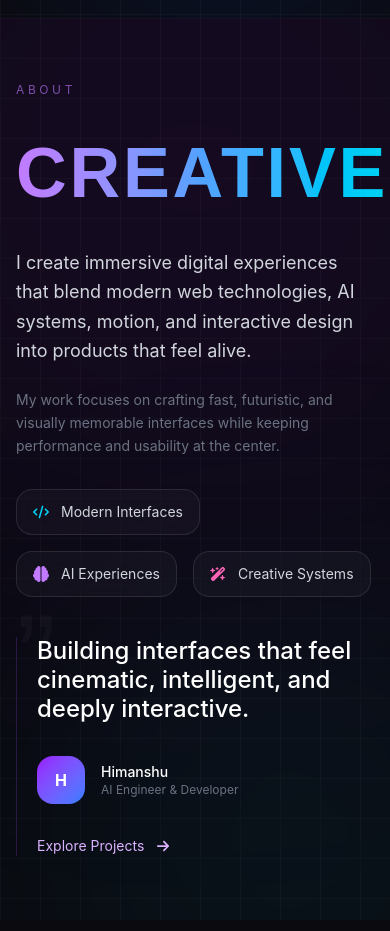
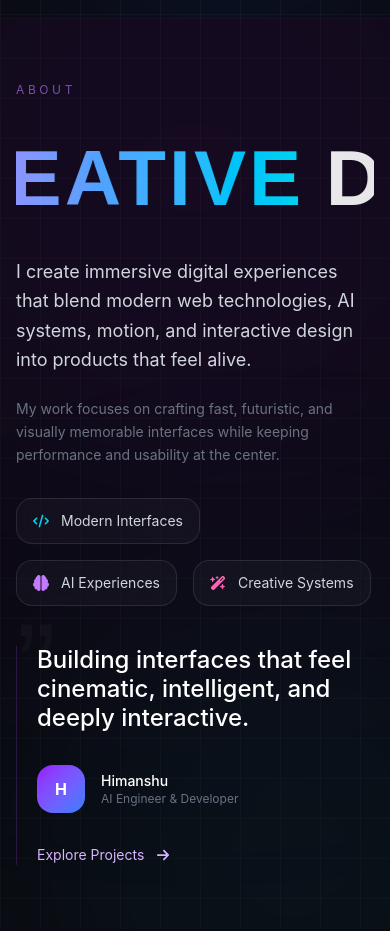
Before and after one commit to Himanshu110109/portfolio, a React (Vite) app: page / in a window 390 px wide. Shown: the part 864-1795 px from the top of the page. Built offline with nearby package versions, Linux system fonts and the light colour scheme.

Commit message:
Add horizontal scrolling effect to About section

```diff
--- a/src/components/About.jsx
+++ b/src/components/About.jsx
@@ -1,4 +1,4 @@
-import { motion } from "framer-motion";
+import { motion, useScroll, useTransform } from "framer-motion";
 import {
   FaArrowRight,
   FaBrain,
@@ -7,6 +7,16 @@ import {
 } from "react-icons/fa6";
 
 export default function About() {
+
+  const { scrollYProgress } = useScroll();
+
+  // Horizontal scrolling animation
+  const x = useTransform(
+    scrollYProgress,
+    [0.15, 0.45],
+    ["8%", "-35%"]
+  );
+
   return (
     <section
       id="about"
@@ -38,31 +48,43 @@ export default function About() {
           </p>
         </motion.div>
 
-        {/* BIG MARQUEE STYLE TITLE */}
-        <motion.div
-          initial={{ opacity: 0, y: 35 }}
-          whileInView={{ opacity: 1, y: 0 }}
-          transition={{ duration: 0.7 }}
-          className="relative"
-        >
+        {/* HORIZONTAL SCROLLING TITLE */}
+        <div className="relative overflow-hidden">
 
-          <h2
-            className="text-[18vw] sm:text-[14vw] md:text-[10vw] leading-none font-black whitespace-nowrap"
-            style={{
-              fontFamily: "'Bebas Neue', sans-serif",
-              letterSpacing: "0.04em",
-            }}
+          <motion.h2
+            style={{ x }}
+            className="text-[20vw] sm:text-[14vw] md:text-[10vw] leading-none font-black whitespace-nowrap will-change-transform"
           >
-            <span className="gradient-text">
+            <span
+              className="gradient-text"
+              style={{
+                fontFamily: "'Bebas Neue', sans-serif",
+                letterSpacing: "0.04em",
+              }}
+            >
               CREATIVE
             </span>
 
-            <span className="text-white/90">
-              {" "}DEVELOPER
+            <span
+              className="text-white/90"
+              style={{
+                fontFamily: "'Clash Display', sans-serif",
+              }}
+            >
+              {" "}DEVELOPER{" "}
             </span>
-          </h2>
 
-          {/* Floating small badge */}
+            <span
+              className="text-gray-500"
+              style={{
+                fontFamily: "'Clash Display', sans-serif",
+              }}
+            >
+              • AI ENGINEER •
+            </span>
+          </motion.h2>
+
+          {/* Floating badge */}
           <motion.div
             animate={{
               y: [0, -8, 0],
@@ -79,7 +101,7 @@ export default function About() {
               AI + Design + Code
             </p>
           </motion.div>
-        </motion.div>
+        </div>
 
         {/* CONTENT BLOCK */}
         <div className="mt-10 md:mt-14 grid lg:grid-cols-[1.1fr_0.9fr] gap-10 lg:gap-16 items-start">
@@ -149,10 +171,10 @@ export default function About() {
             className="relative"
           >
 
-            {/* MASSIVE QUOTE BLOCK */}
+            {/* QUOTE BLOCK */}
             <div className="relative">
 
-              {/* Giant quote mark */}
+              {/* Giant quote */}
               <div
                 className="absolute -top-10 left-0 text-[120px] sm:text-[160px] text-white/[0.03] leading-none"
                 style={{
```
